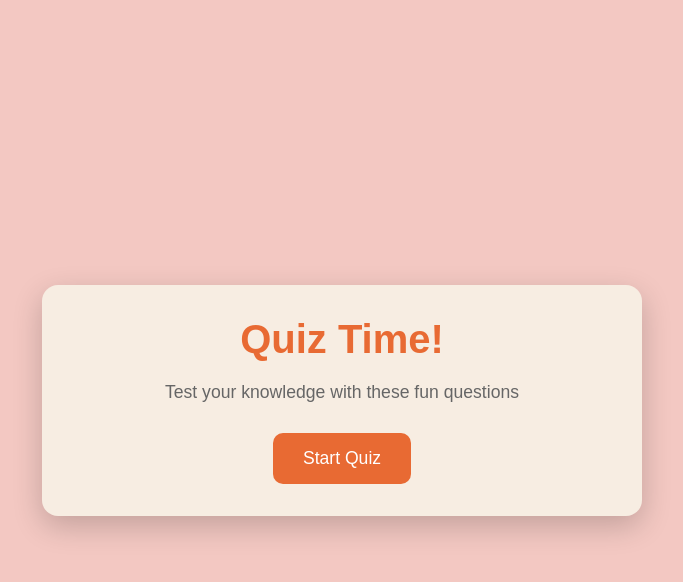
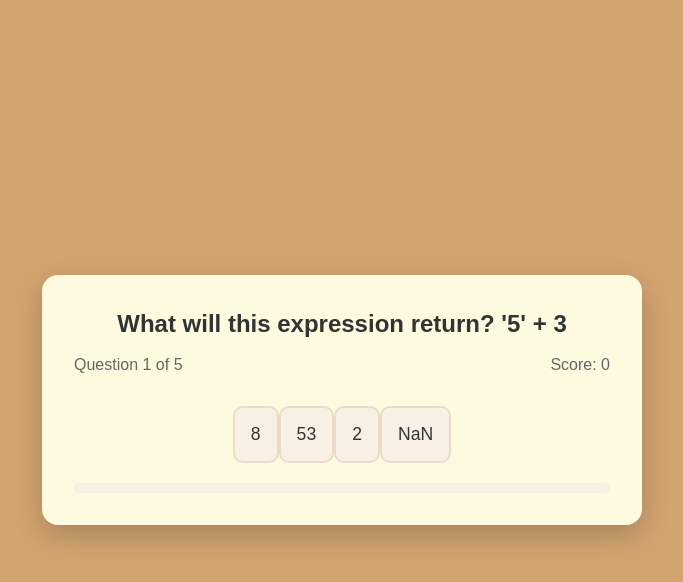
Before and after one commit to SiddhantDwivedi1/Quiz-Game, a plain HTML site: page index.html in a window 1280 px wide. Both pictures are taken after a click on the button "Start Quiz". Shown: the whole page, without its empty margins (298-981 px from the left). Drawn offline with Linux system fonts and the light colour scheme.

Commit message:
Initial commit

```diff
--- a/app.js
+++ b/app.js
@@ -0,0 +1,176 @@
+// DOM Elements
+const startScreen = document.getElementById("start-screen");
+const quizScreen = document.getElementById("quiz-screen");
+const resultScreen = document.getElementById("result-screen");
+const startButton = document.getElementById("start-btn");
+const questionText = document.getElementById("question-text");
+const answersContainer = document.getElementById("answers-container");
+const currentQuestionSpan = document.getElementById("current-question");
+const totalQuestionsSpan = document.getElementById("total-questions");
+const scoreSpan = document.getElementById("score");
+const finalScoreSpan = document.getElementById("final-score");
+const maxScoreSpan = document.getElementById("max-score");
+const resultMessage = document.getElementById("result-message");
+const restartButton = document.getElementById("restart-btn");
+const progressBar = document.getElementById("progress");
+
+const quizQuestions = [
+  {
+    question: "What will this expression return? '5' + 3",
+    answers: [
+      { text: "8", correct: false },
+      { text: "53", correct: true },
+      { text: "2", correct: false },
+      { text: "NaN", correct: false },
+    ],
+  },
+
+  {
+    question:
+      "What will the following code print?\nlet a = 2;\nlet b = '2';\nconsole.log(a == b);",
+    answers: [
+      { text: "true", correct: true },
+      { text: "false", correct: false },
+      { text: "NaN", correct: false },
+      { text: "undefined", correct: false },
+    ],
+  },
+
+  {
+    question: "Why should you avoid using var in modern JavaScript?",
+    answers: [
+      { text: "It cannot declare functions", correct: false },
+      { text: "It causes syntax errors", correct: false },
+      { text: "It is deprecated", correct: false },
+      { text: "It does not support block scope", correct: true },
+    ],
+  },
+
+  {
+    question:
+      "Which of the following code snippets correctly clones an array in JavaScript?",
+    answers: [
+      { text: "let copy = new Array(arr);", correct: false },
+      { text: "let copy = arr.toString();", correct: false },
+      { text: "let copy = arr.map(x => x);", correct: true },
+      { text: "let copy = arr;", correct: false },
+    ],
+  },
+
+  {
+    question: "What is the correct syntax to call a function named myFunction?",
+    answers: [
+      { text: "call myFunction", correct: false },
+      { text: "run(myFunction) ", correct: false },
+      { text: "myFunction();", correct: true },
+      { text: "call.myFunction()", correct: false },
+    ],
+  },
+];
+
+let currentQuestionIndex = 0;
+let score = 0;
+let answersDisabled = false;
+
+totalQuestionsSpan.textContent = quizQuestions.length;
+maxScoreSpan.textContent = quizQuestions.length;
+
+startButton.addEventListener("click", startQuiz);
+restartButton.addEventListener("click", restartQuiz);
+
+function startQuiz() {
+  currentQuestionIndex = 0;
+  score = 0;
+  scoreSpan.textContent = 0;
+
+  startScreen.classList.remove("active");
+  quizScreen.classList.add("active");
+
+  showQuestion();
+}
+
+function showQuestion() {
+  answersDisabled = false;
+
+  const currentQuestion = quizQuestions[currentQuestionIndex];
+
+  currentQuestionSpan.textContent = currentQuestionIndex + 1;
+
+  const progressPercent = (currentQuestionIndex / quizQuestions.length) * 100;
+  progressBar.style.width = progressPercent + "%";
+
+  questionText.textContent = currentQuestion.question;
+
+  answersContainer.innerHTML = "";
+
+  currentQuestion.answers.forEach((answer) => {
+    const button = document.createElement("button");
+    button.textContent = answer.text;
+    button.classList.add("answer-btn");
+
+    button.dataset.correct = answer.correct;
+
+    button.addEventListener("click", selectAnswer);
+
+    answersContainer.appendChild(button);
+  });
+}
+
+function selectAnswer(event) {
+  if (answersDisabled) return;
+
+  answersDisabled = true;
+
+  const selectedButton = event.target;
+  const isCorrect = selectedButton.dataset.correct === "true";
+
+  Array.from(answersContainer.children).forEach((button) => {
+    if (button.dataset.correct === "true") {
+      button.classList.add("correct");
+    } else if (button === selectedButton) {
+      button.classList.add("incorrect");
+    }
+  });
+
+  if (isCorrect) {
+    score++;
+    scoreSpan.textContent = score;
+  }
+
+  setTimeout(() => {
+    currentQuestionIndex++;
+
+    if (currentQuestionIndex < quizQuestions.length) {
+      showQuestion();
+    } else {
+      showResults();
+    }
+  }, 1000);
+}
+
+function showResults() {
+  quizScreen.classList.remove("active");
+  resultScreen.classList.add("active");
+
+  finalScoreSpan.textContent = score;
+
+  const percentage = (score / quizQuestions.length) * 100;
+
+  if (percentage === 100) {
+    resultMessage.textContent = "Perfect! You're a genius!";
+  } else if (percentage >= 80) {
+    resultMessage.textContent = "Great job! You know your stuff!";
+  } else if (percentage >= 60) {
+    resultMessage.textContent = "Good effort! Keep learning!";
+  } else if (percentage >= 40) {
+    resultMessage.textContent = "Not bad! Try again to improve!";
+  } else {
+    resultMessage.textContent = "Keep studying! You'll get better!";
+  }
+}
+
+function restartQuiz() {
+  resultScreen.classList.remove("active");
+
+  startQuiz();
+}
--- a/index.html
+++ b/index.html
@@ -7,7 +7,6 @@
     <link rel="stylesheet" href="style.css" />
   </head>
   <body>
-
     <div class="container">
       <div class="screen active" id="start-screen">
         <h1>Quiz Time!</h1>
@@ -16,32 +15,32 @@
       </div>
 
       <div class="screen" id="quiz-screen">
-        <div class="quize-header">
+        <div class="quiz-header">
           <h2 id="question-text">Question goes here</h2>
           <div class="quiz-info">
-            <p>Question <span id="current-question">1</span> of <span>5</span></p>
+            <p>Question <span id="current-question">1</span> of <span id="total-questions">5</span></p>
 
             <p>Score: <span id="score">0</span></p>
           </div>
         </div>
 
         <div id="answers-container" class="answers-container">
-            <!-- Answer buttons -->
+          <!-- Answer buttons  -->
         </div>
 
         <div class="progress-bar">
-            <div id="progress" class="progress"></div>
+          <div id="progress" class="progress"></div>
         </div>
       </div>
 
       <div id="result-screen" class="screen">
         <h1>Quiz Results</h1>
         <div class="result-info">
-            <p>You scored <span id="final-score">0</span> out of <span id="max-score">5</span></p>
+          <p>You scored <span id="final-score">0</span> out of <span id="max-score">5</span></p>
 
-            <div id="result-message">Good job!</div>
+          <div id="result-message">Good job!</div>
         </div>
-        <button id="result-btn">Restart Quiz</button>
+        <button id="restart-btn">Restart Quiz</button>
       </div>
     </div>
 
--- a/style.css
+++ b/style.css
@@ -5,7 +5,7 @@
 }
 
 body{
-    background-color: #f3c8c2;
+    background-color: #d2a470;
     display: flex;
     justify-content: center;
     align-items: center;
@@ -15,7 +15,7 @@ body{
 }
 
 .container{
-    background-color: #f7ede2;
+    background-color: #fefae0;
     border-radius: 1rem;
     box-shadow: 0 10px 30px rgba(0, 0, 0, 0.2) ;
     width: 100%;
@@ -59,6 +59,7 @@ body{
     font-size: 1.5rem;
     margin-bottom: 1rem;
     line-height: 1.4;
+    white-space: pre-line;
 }
 
 .quiz-info{
```
